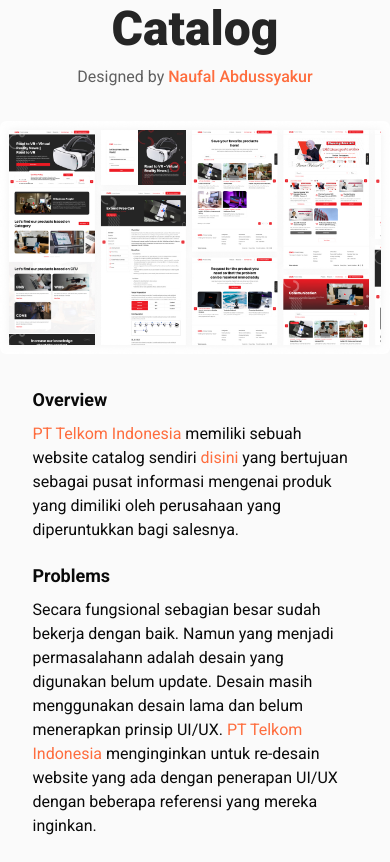
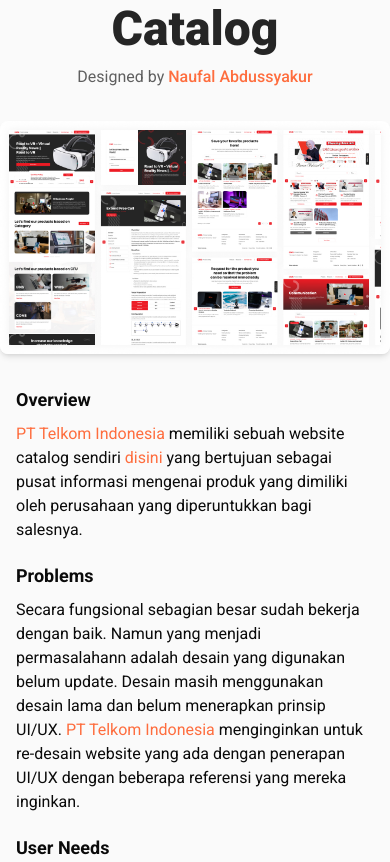
Before and after one commit to OneToDev/helloalen-dev, a Next.js app: page /portofolios/cms-product-catalog in a window 390 px wide. Shown: the part 223-1085 px from the top of the page. Built offline with nearby package versions, Linux system fonts and the light colour scheme.

Commit message:
Fix spacing

```diff
--- a/app/portofolios/cms-product-catalog/page.tsx
+++ b/app/portofolios/cms-product-catalog/page.tsx
@@ -38,9 +38,9 @@
         <Image
           src={ThumbnailCmsProductCatalog}
           alt="Thumbnail"
-          className="w-[800px] rounded-md"
+          className="w-[800px] rounded-lg shadow-md"
         />
-        <div className="w-10/12 md:w-1/2 flex flex-col gap-5">
+        <div className="w-full px-4 md:w-1/2 md:px-0 flex flex-col gap-5">
           {/* Overview */}
           <div className="flex flex-col gap-2">
             <h3 className="text-lg font-semibold">Overview</h3>
--- a/app/portofolios/page.tsx
+++ b/app/portofolios/page.tsx
@@ -25,7 +25,7 @@
           I have completed 5 projects which you can see with the project details
         </p>
       </div>
-      <div className="grid md:grid-cols-3 px-12 md:px-24 gap-5">
+      <div className="grid md:grid-cols-3 px-4 md:px-24 gap-5">
         <Link href="/portofolios/cms-product-catalog">
           <div className="card card-compact w-full bg-white dark:bg-maOrange shadow-sm hover:scale-105 transition-all duration-300 hover:shadow-md rounded-sm overflow-hidden hover:border hover:border-maOrange">
             <figure>
```
